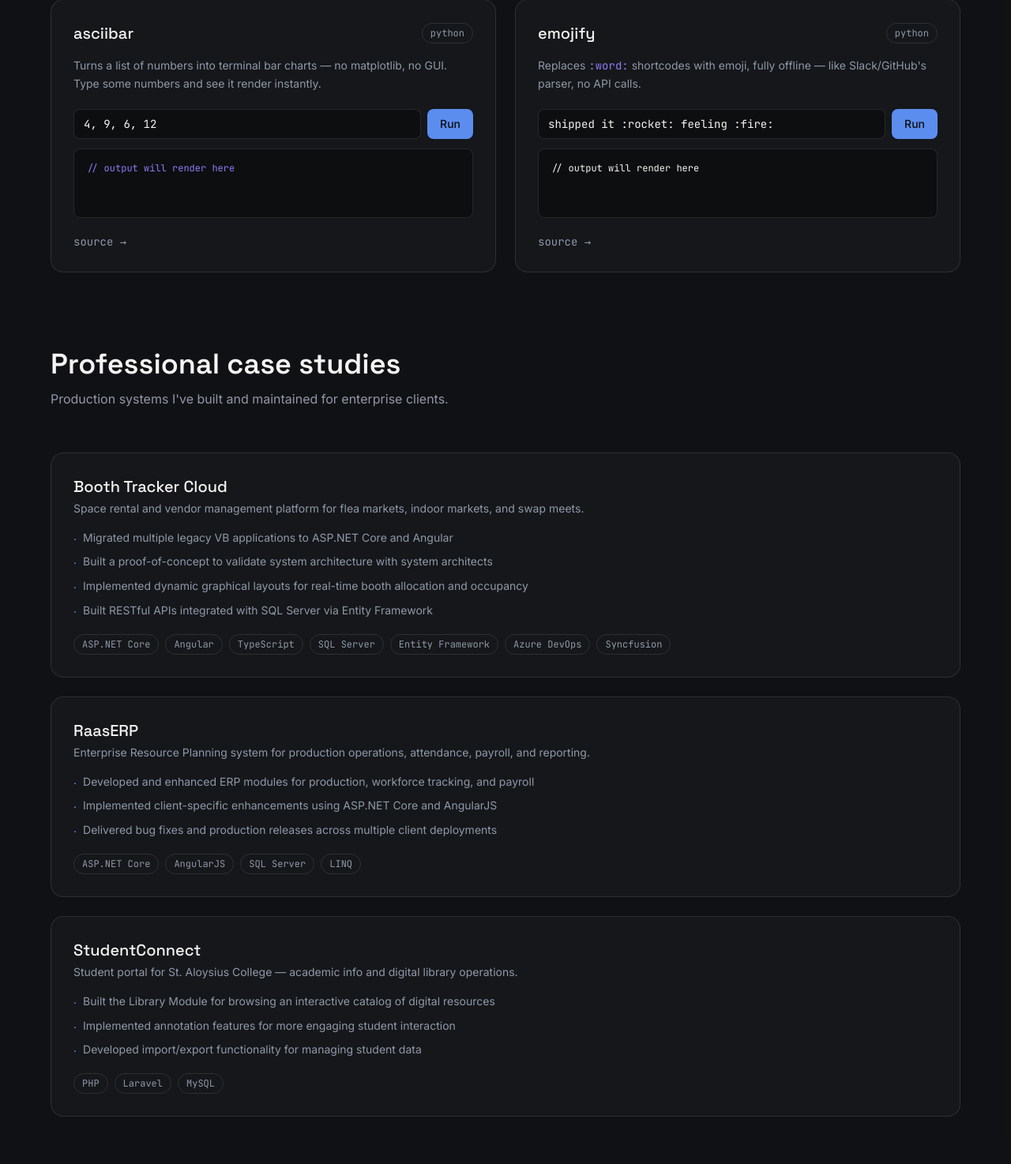
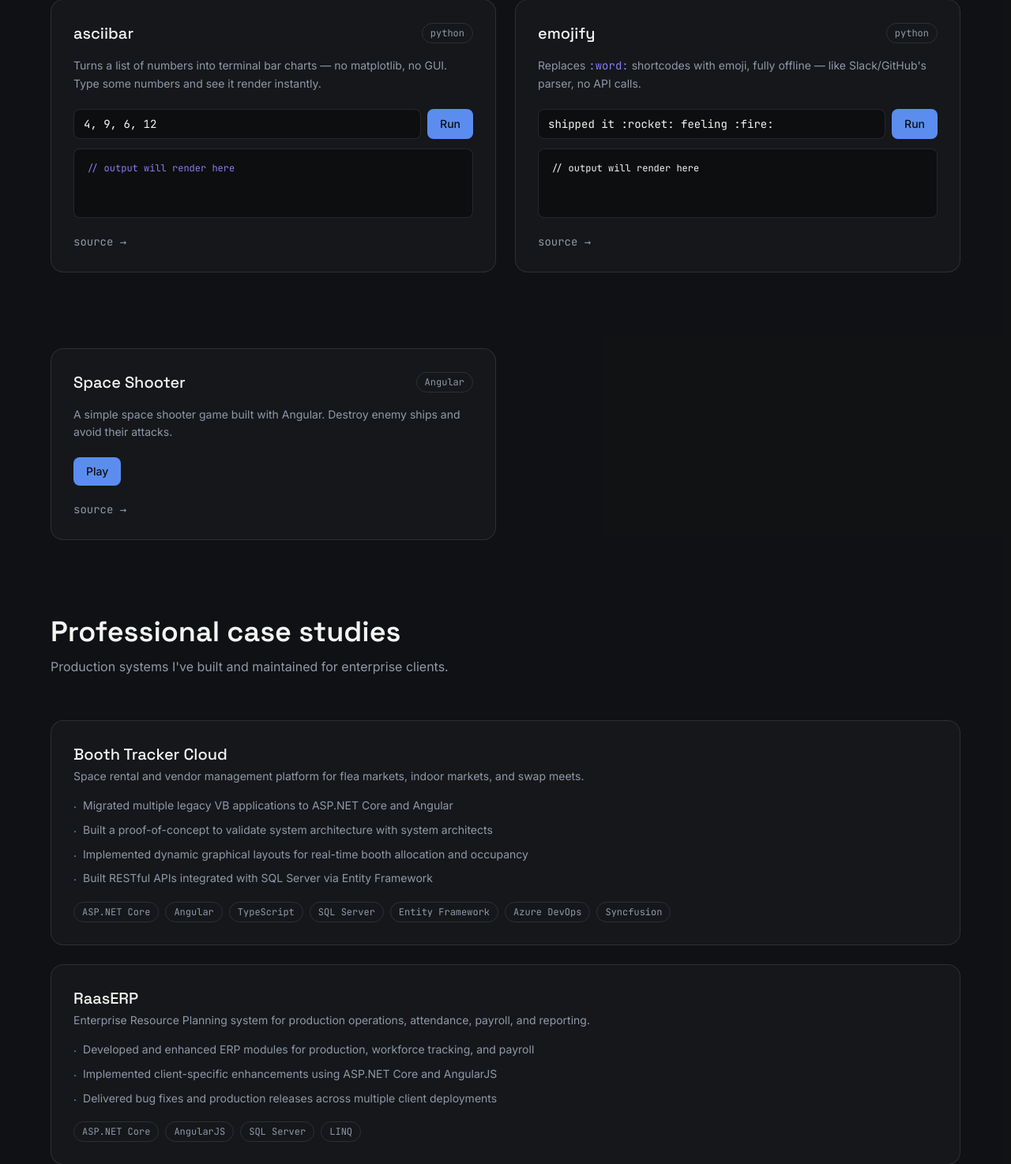
Before and after one commit to sheldon5006/portfolio-, a Flask app: page / in a window 1280 px wide. Shown: the part 3894-5368 px from the top of the page at 79% size. Run offline with Flask 3, Linux system fonts and the light colour scheme; some libraries are stand-ins or nearby versions.

Commit message:
added new project

```diff
--- a/templates/index.html
+++ b/templates/index.html
@@ -347,6 +347,29 @@
 
     </div>
 
+    <div class="grid md:grid-cols-2 gap-6 mb-24">
+
+      <!-- space shooter demo -->
+      <div class="reveal rounded-2xl border border-white/10 bg-surface p-7 lift">
+        <div class="flex items-center justify-between mb-4">
+          <h3 class="font-display text-xl font-medium">Space Shooter</h3>
+          <span class="font-mono text-xs text-slate px-2.5 py-1 rounded-full border border-white/10">Angular</span>
+        </div>
+        <p class="text-slate text-sm mb-5 leading-relaxed">
+          A simple space shooter game built with Angular. Destroy enemy ships and avoid their attacks.
+        </p>
+        <div id="space-shooter-form" class="flex gap-2 mb-3">
+          <a id="space-shooter-input" href="https://space-shooter-ng.onrender.com/" target="_blank"
+            class="magnetic rounded-lg bg-accentblue px-4 py-2 text-sm font-medium text-graphite hover:opacity-90">
+          Play</a>
+        </div>
+
+        <div class="mt-5 flex gap-4 text-sm font-mono text-slate">
+          <a href="https://github.com/sheldon5006" target="_blank" class="hover:text-soft transition-colors" data-i18n="projects.source">source →</a>
+        </div>
+      </div>
+    </div>
+
     <h2 class="font-display text-3xl sm:text-4xl font-semibold mb-3 reveal" data-i18n="projects.case.title">Professional case studies</h2>
     <p class="text-slate mb-14 reveal max-w-2xl" data-i18n="projects.case.subtitle">Production systems I've built and maintained for enterprise clients.</p>
 
```
Also changed, not shown: score.db (added).
